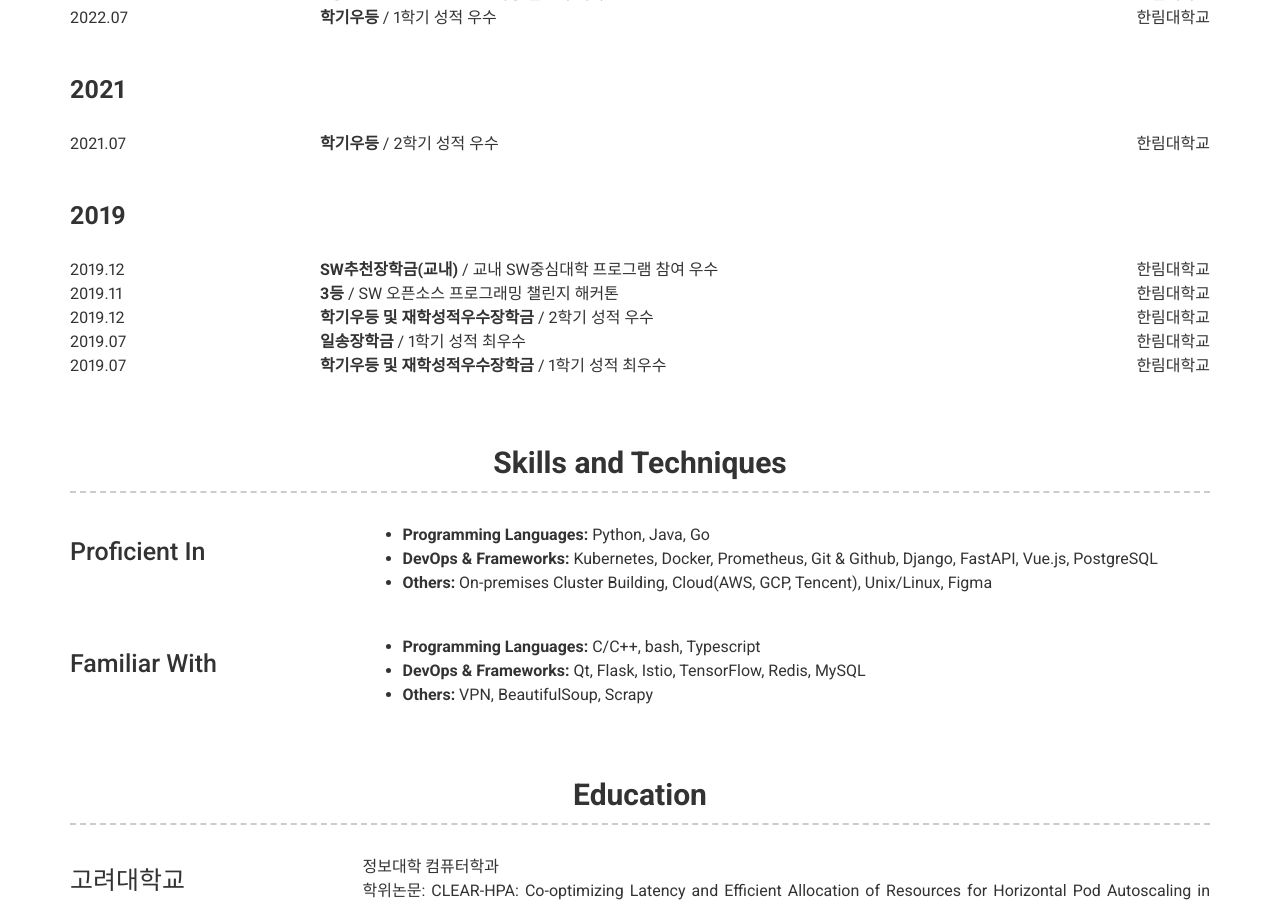
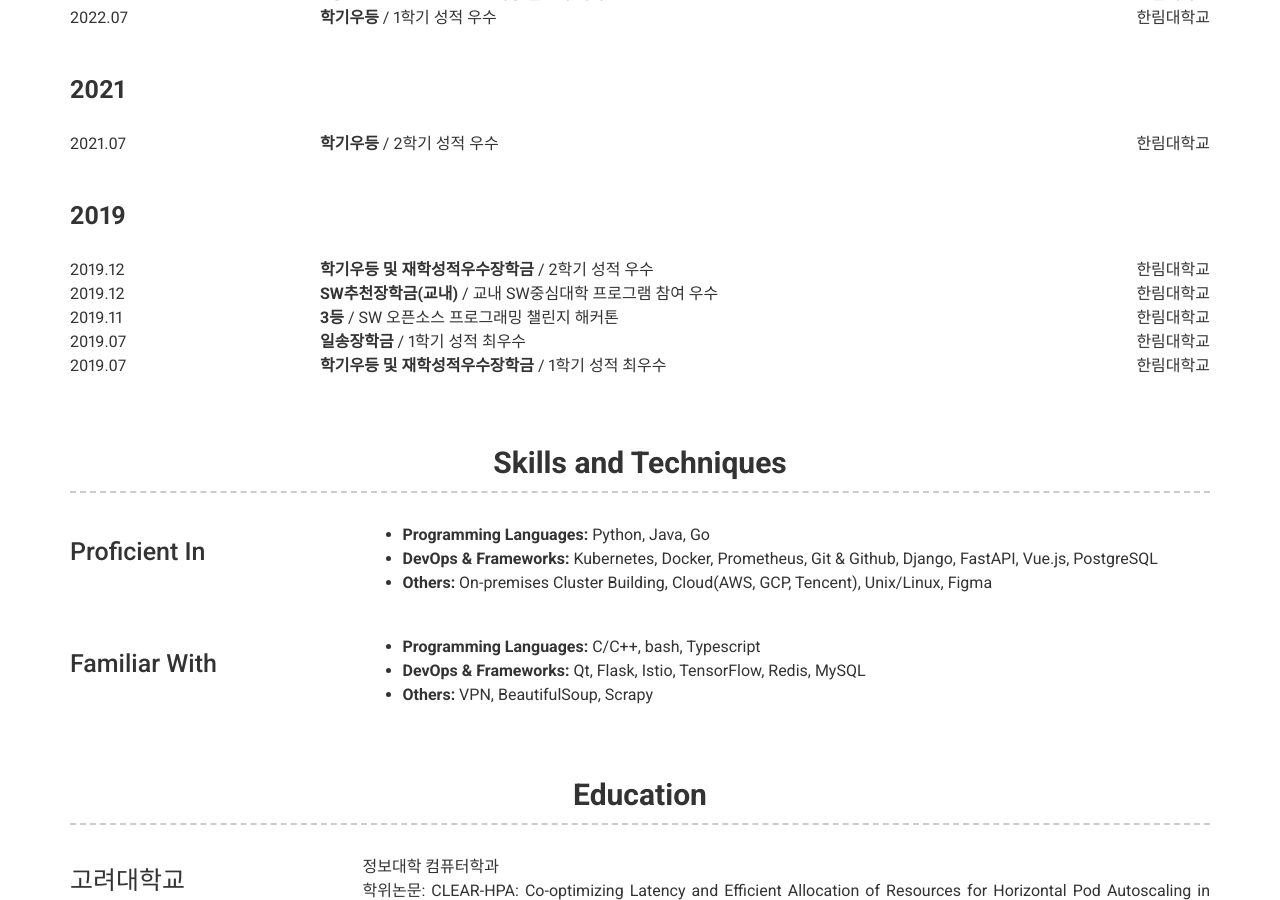
Before and after one commit to kdgyun/kr, a Jekyll site: the page built from index.md, in a window 1280 px wide and 900 px high, scrolled down 4436 px. Built offline with Jekyll 4.4.1, drawn with Linux system fonts in a browser that asks for light colours; nearby versions of some CDN libraries.

Commit message:
resorting

```diff
--- a/_config.yml
+++ b/_config.yml
@@ -228,9 +228,9 @@ content:
       <span style="float: left; width:250px;">2021.07</span><span><b>학기우등</b> / 2학기 성적 우수</span><span style="float:right">한림대학교</span> <br>
 
       <h4><b><div style="margin-top:45px;">2019</div></b></h4> <br>
+      <span style="float: left; width:250px;">2019.12</span><span><b>학기우등 및 재학성적우수장학금</b> / 2학기 성적 우수</span><span style="float:right">한림대학교</span> <br>
       <span style="float: left; width:250px;">2019.12</span><span><b>SW추천장학금(교내)</b> / 교내 SW중심대학 프로그램 참여 우수</span><span style="float:right">한림대학교</span> <br>
       <span style="float: left; width:250px;">2019.11</span><span><b>3등</b> / SW 오픈소스 프로그래밍 챌린지 해커톤</span><span style="float:right">한림대학교</span> <br>
-      <span style="float: left; width:250px;">2019.12</span><span><b>학기우등 및 재학성적우수장학금</b> / 2학기 성적 우수</span><span style="float:right">한림대학교</span> <br>
       <span style="float: left; width:250px;">2019.07</span><span><b>일송장학금</b> / 1학기 성적 최우수</span><span style="float:right">한림대학교</span> <br>
       <span style="float: left; width:250px;">2019.07</span><span><b>학기우등 및 재학성적우수장학금</b> / 1학기 성적 최우수</span><span style="float:right">한림대학교</span> <br>
 
```
